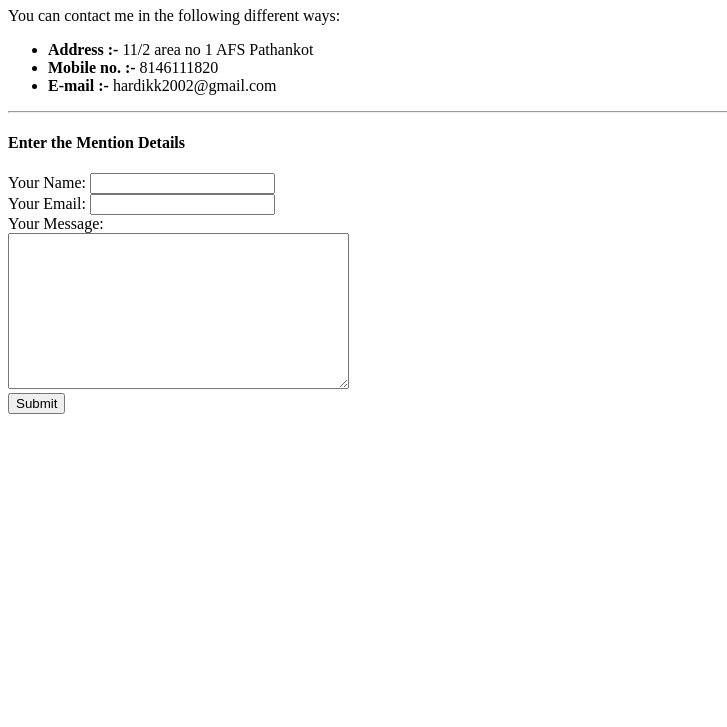
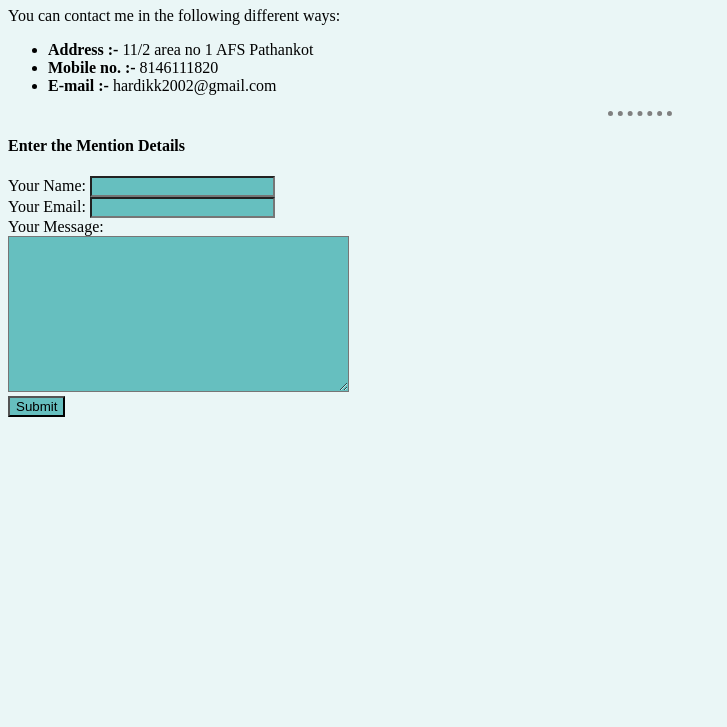
Before and after one commit to hardikk2002/cv1, a plain HTML site: page contact/contact.html in a window 1280 px wide. Shown: the part 73-800 px from the top of the page, without its empty margins (0-727 px from the left). Drawn offline with Linux system fonts and the light colour scheme; files that its build step writes are made by us from their sources.

Commit message:
Update contact.html

```diff
--- a/contact/contact.html
+++ b/contact/contact.html
@@ -4,6 +4,9 @@
   <head>
     <meta charset="utf-8">
     <title>My Contact Information</title>
+
+    <link rel="stylesheet" href="CSS/Style.css">
+
   </head>
 
   <body>
@@ -14,18 +17,18 @@
       <li><strong>Mobile no. :-</strong> 8146111820</li>
       <li><strong>E-mail :-</strong> hardikk2002@gmail.com</li>
     </ul>
-    <hr>
+    <hr class="color">
     <h4>Enter the Mention Details</h4>
     <form action="mailto:hardikkaushik28@gmail.com" method="post" enctype="text/plain">
       <label for="">Your Name:</label>
-      <input type="Name" name="yourname" value="">
+      <input class="colorchange" type="Name" name="yourname" value="">
       <br>
       <label for="">Your Email:</label>
-      <input type="email" name="youremail" value="">
+      <input class="colorchange" type="email" name="youremail" value="">
       <br>
       <label for="">Your Message:</label>
       <br>
-      <textarea name="yourmessage" rows="10" cols="40"></textarea>
+      <textarea Class="colorchange" name="yourmessage" rows="10" cols="40"></textarea>
       <br>
       <input type="submit" name="">
 
```
